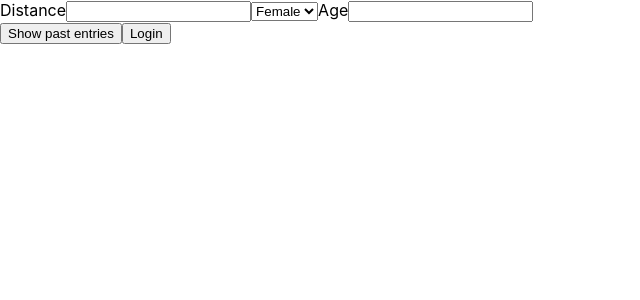
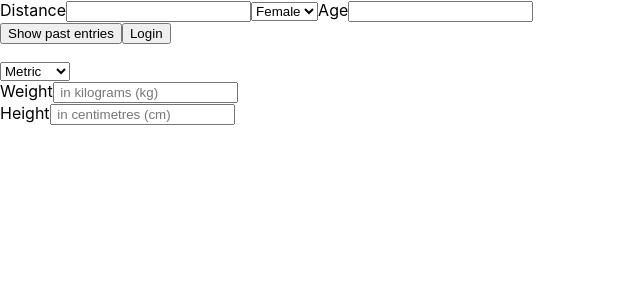
Before and after one commit to shsteindorsson/cooper_client, a React (Create React App) app: page / in a window 1280 px wide. Shown: the top 300 px of the page, without its empty margins (0-640 px from the left). Built offline with nearby package versions, Linux system fonts and the light colour scheme.

Commit message:
Add components for BMI Calculator

```diff
--- a/src/App.js
+++ b/src/App.js
@@ -4,6 +4,7 @@ import InputFields from './Components/InputFields'
 import LoginForm from './Components/LoginForm'
 import { authenticate } from './Modules/Auth'
 import DisplayPerformanceData from './Components/DisplayPerformanceData'
+import BMICalculator from './Components/BMICalculator.jsx'
 
 
 class App extends Component {
@@ -122,6 +123,8 @@ class App extends Component {
         />
         {performanceDataIndex}
         {renderLogin}
+
+        <BMICalculator />
       </div>
     );
   }
--- /dev/null
+++ b/src/Components/BMICalculator.jsx
@@ -0,0 +1,60 @@
+import React, { Component } from 'react'
+import DisplayResult from './DisplayResult'
+import MethodSelect from './MethodSelect'
+
+class BMICalculator extends Component {
+  constructor(props) {
+    super(props)
+    this.state = {
+      method: 'metric',
+      weight: '',
+      height: ''
+    }
+  }
+
+  onChangeValue = e => {
+    this.setState({
+      [e.target.id]: e.target.value
+    })
+  }
+
+  render() {
+    let currentMethod = this.state.method
+    return (
+      <div>
+        <MethodSelect
+          onChangeValue={this.onChangeValue}
+        />
+
+        <div className="label-padding"></div>
+        <div>
+          <label>Weight</label>
+          <input
+            id="weight"
+            placeholder={currentMethod === 'metric' ? ' in kilograms (kg)' : ' in pounds (lbs)'}
+            value={this.state.weight}
+            onChange={this.onChangeValue}
+          />
+        </div>
+
+        <div>
+          <label>Height</label>
+          <input
+            id="height"
+            placeholder={currentMethod === 'metric' ? ' in centimetres (cm)' : ' in inches (in)'}
+            value={this.state.height}
+            onChange={this.onChangeValue}
+          />
+        </div>
+
+        <DisplayResult
+          method={this.state.method}
+          weight={this.state.weight}
+          height={this.state.height}
+        />
+      </div>
+    )
+  }
+}
+
+export default BMICalculator;
--- /dev/null
+++ b/src/Components/DisplayResult.jsx
@@ -0,0 +1,22 @@
+import React, { Component } from 'react'
+import { BMICalculator } from '../Modules/BMICalculator'
+
+class DisplayResult extends Component {
+  calculate = () => {
+    var weight = this.props.weight
+    var height = this.props.height
+    var method = this.props.method
+
+    return BMICalculator(weight, height, method)
+  }
+
+  render() {
+    return (
+      <div id='response'>
+        {this.calculate()}
+      </div>
+    )
+  }
+}
+
+export default DisplayResult
--- /dev/null
+++ b/src/Components/MethodSelect.jsx
@@ -0,0 +1,14 @@
+import React from 'react'
+
+const MethodSelect = props => {
+  return (
+    <div>
+      <select className="MethodSelect" id="method" onChange={props.onChangeValue}>
+        <option value="metric">Metric</option>
+        <option value="imperial">Imperial</option>
+      </select>
+    </div>
+  )
+}
+
+export default MethodSelect
--- /dev/null
+++ b/src/Modules/BMICalculator.js
@@ -0,0 +1,40 @@
+export const BMICalculator = (weight, height, method) => {
+  parseFloat(weight)
+  parseFloat(height)
+  let bmi
+  let methodSelect = method
+
+  weight = isNaN(weight) ? 0 : weight
+  height = isNaN(height) ? 0 : height
+
+
+
+  methodSelect === 'metric' ? bmi = (weight / (height / 100 * height / 100)) : bmi = (weight / (height * height) * 703)
+
+  let finalBMI = parseFloat(bmi.toFixed(2))
+  let BMIMessage = setBMIMessage(finalBMI)
+
+  if (isNaN(finalBMI) || !isFinite(finalBMI) || finalBMI === 0) {
+    return ''
+  }
+  else if (finalBMI > 50) {
+    return 'Your BMI exceeds our current test range.'
+  } else {
+    return `You are ${BMIMessage} with a BMI of ${finalBMI}`
+  }
+}
+
+const setBMIMessage = (finalBMI) => {
+  if (finalBMI < 18.5) {
+    return "Underweight"
+  }
+  if (finalBMI > 18.5 && finalBMI < 25) {
+    return "Normal"
+  }
+  if (finalBMI > 25 && finalBMI < 30) {
+    return "Overweight"
+  }
+  if (finalBMI > 30 && finalBMI < 50) {
+    return "Obese"
+  }
+}
```
